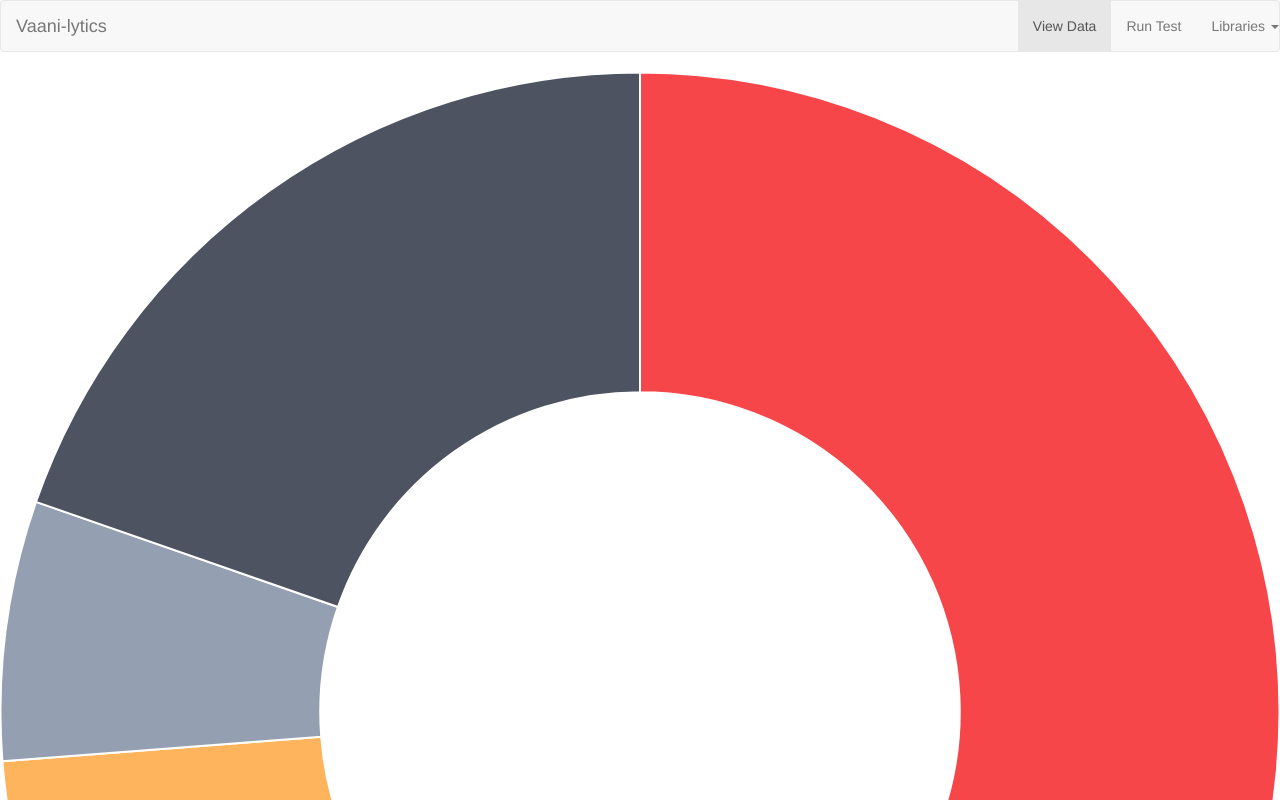
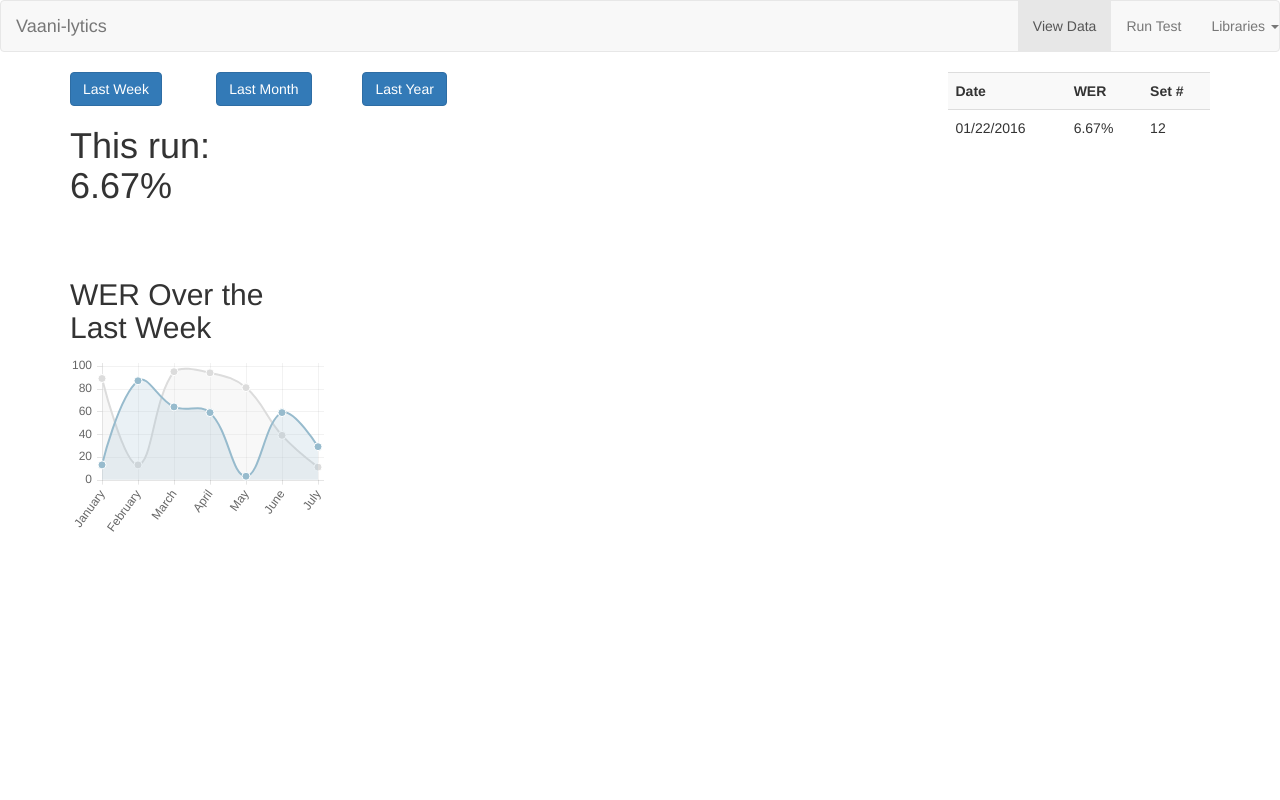
Before and after one commit to kglazko/wer, a plain HTML site: page index.html in a window 1280 px wide. Shown: the top 800 px of the page. Drawn offline with nearby package versions, Linux system fonts and the light colour scheme.

Commit message:
added table

```diff
--- a/index.html
+++ b/index.html
@@ -34,47 +34,82 @@
       </ul>
   </nav>
 
-      <div id="canvas-holder">
-      <canvas id="chart-area" width="500" height="500"/>
+  <div class = "container">
+  <div class = "row">
+  <div class = "col-md-9">
+  <div class = "row">
+    <div class = "col-md-2">
+    <button type="button" class="btn btn-primary"> Last Week</button> </div>
+
+    <div class = "col-md-2">
+    <button type="button" class="btn btn-primary"> Last Month</button> </div>
+        <div class = "col-md-2">
+    <button type="button" class="btn btn-primary"> Last Year</button> </div>
+  </div>
+  <div class = "row">
+  <div class = "col-md-3">
+    <h1>This run: 6.67%</h1> </div>
+  </div>
+      <div style="width:30%; padding-top:5%">
+      <div>
+        <h2> WER Over the Last Week </h2>
+        <canvas id="canvas" height="450" width="600"></canvas>
+      </div>
+    </div>
     </div>
 
-      <script>
-    var doughnutData = [
+    <div class="col-md-3">
+    <table class="table table-striped">
+      <tr>
+    <th>Date</th>
+    <th>WER</th>
+    <th>Set #</th>
+  </tr>
+  <tr>
+    <td>01/22/2016</td>
+    <td>6.67%</td>
+    <td>12</td>
+  </tr>
+</table>
+    </div>
+    </div>
+
+    </div>
+
+
+  <script>
+    var randomScalingFactor = function(){ return Math.round(Math.random()*100)};
+    var lineChartData = {
+      labels : ["January","February","March","April","May","June","July"],
+      datasets : [
         {
-          value: 300,
-          color:"#F7464A",
-          highlight: "#FF5A5E",
-          label: "Red"
+          label: "My First dataset",
+          fillColor : "rgba(220,220,220,0.2)",
+          strokeColor : "rgba(220,220,220,1)",
+          pointColor : "rgba(220,220,220,1)",
+          pointStrokeColor : "#fff",
+          pointHighlightFill : "#fff",
+          pointHighlightStroke : "rgba(220,220,220,1)",
+          data : [randomScalingFactor(),randomScalingFactor(),randomScalingFactor(),randomScalingFactor(),randomScalingFactor(),randomScalingFactor(),randomScalingFactor()]
         },
         {
-          value: 50,
-          color: "#46BFBD",
-          highlight: "#5AD3D1",
-          label: "Green"
-        },
-        {
-          value: 100,
-          color: "#FDB45C",
-          highlight: "#FFC870",
-          label: "Yellow"
-        },
-        {
-          value: 40,
-          color: "#949FB1",
-          highlight: "#A8B3C5",
-          label: "Grey"
-        },
-        {
-          value: 120,
-          color: "#4D5360",
-          highlight: "#616774",
-          label: "Dark Grey"
+          label: "My Second dataset",
+          fillColor : "rgba(151,187,205,0.2)",
+          strokeColor : "rgba(151,187,205,1)",
+          pointColor : "rgba(151,187,205,1)",
+          pointStrokeColor : "#fff",
+          pointHighlightFill : "#fff",
+          pointHighlightStroke : "rgba(151,187,205,1)",
+          data : [randomScalingFactor(),randomScalingFactor(),randomScalingFactor(),randomScalingFactor(),randomScalingFactor(),randomScalingFactor(),randomScalingFactor()]
         }
-      ];
-      window.onload = function(){
-        var ctx = document.getElementById("chart-area").getContext("2d");
-        window.myDoughnut = new Chart(ctx).Doughnut(doughnutData, {responsive : true});
-      };
+      ]
+    }
+  window.onload = function(){
+    var ctx = document.getElementById("canvas").getContext("2d");
+    window.myLine = new Chart(ctx).Line(lineChartData, {
+      responsive: true
+    });
+  }
   </script>
 
     <!-- jQuery (necessary for Bootstrap's JavaScript plugins) -->
```
